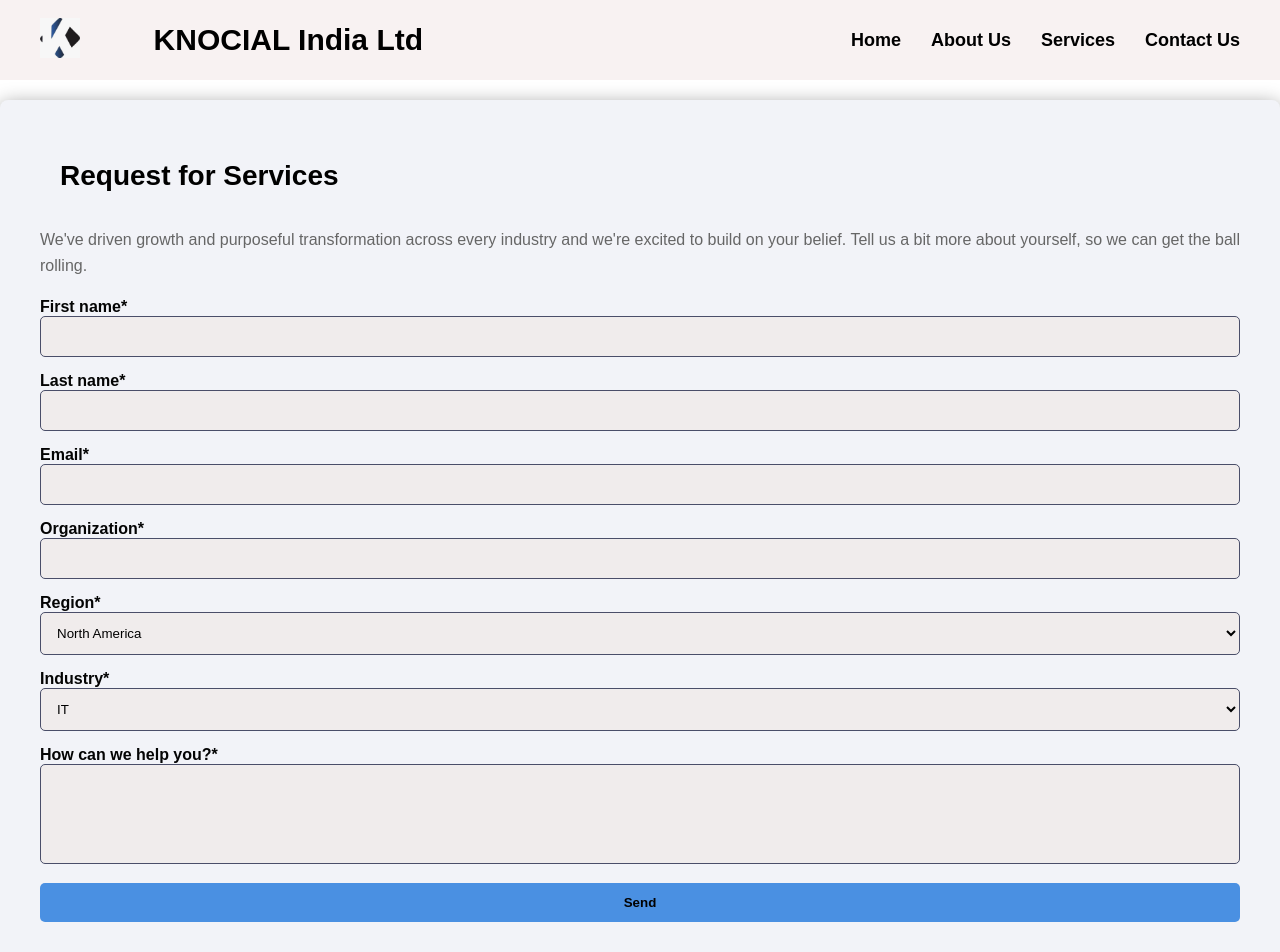
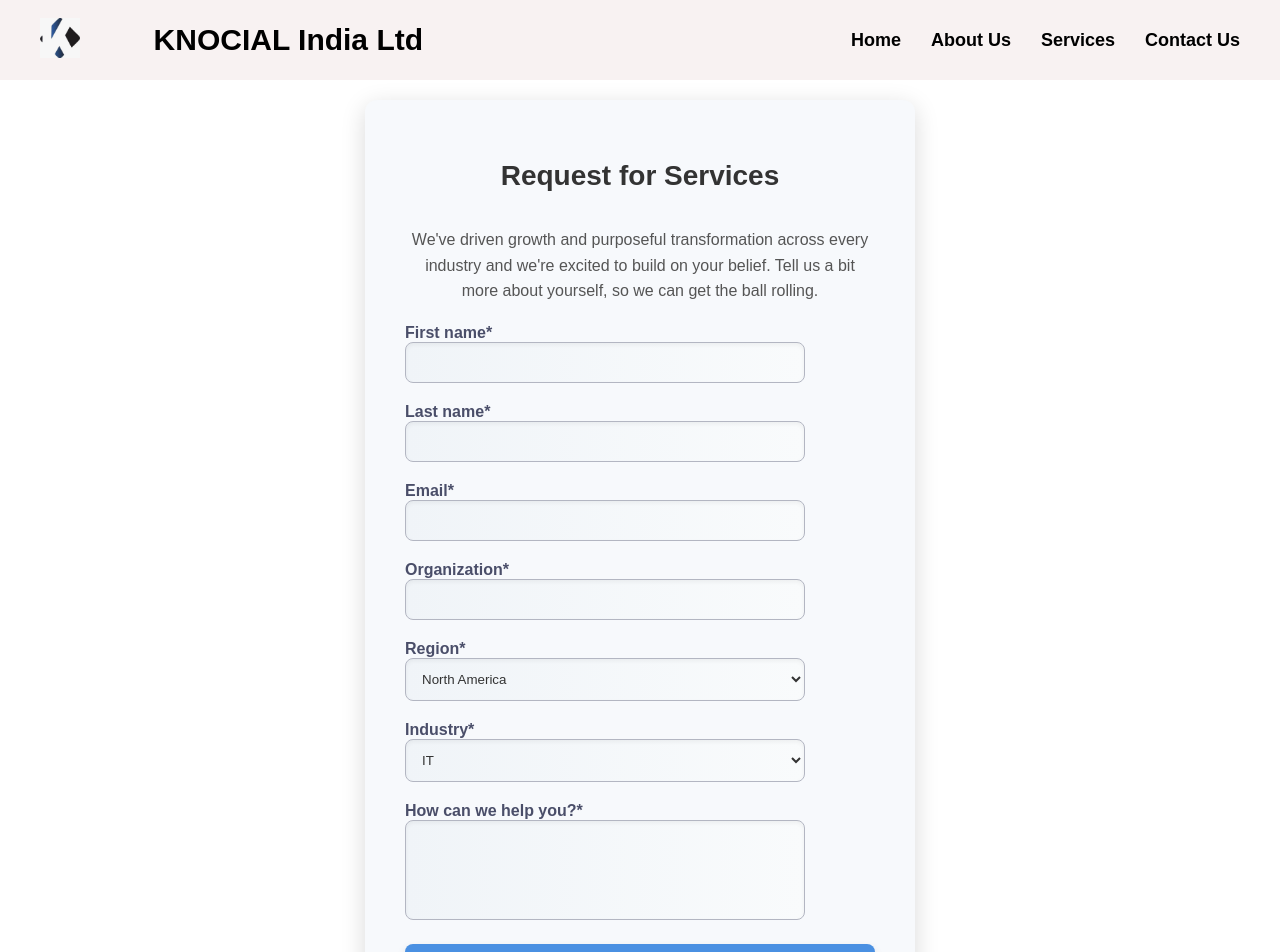
Before and after one commit to Arsh-Coding/knocial-landing-page, a React (Create React App) app: page /contact in a window 1280 px wide. Shown: the top 952 px of the page. Built offline with nearby package versions, Linux system fonts and the light colour scheme.

Commit message:
Contact page changes

```diff
--- a/src/Styles/Navbar.module.css
+++ b/src/Styles/Navbar.module.css
@@ -182,7 +182,12 @@
   .sidebar {
     display: block; /* Sidebar becomes accessible */
   }
-
+  .navlinksMobile{
+    color: white;
+  }
+.heading{
+  color: white;
+}
   .navlinksDesktop {
     display: none; /* Hide desktop navigation links */
   }
--- a/src/Styles/RequestForm.module.css
+++ b/src/Styles/RequestForm.module.css
@@ -1,26 +1,30 @@
 /* src/components/RequestForm.module.css */
 
 .container {
-  background-color: #f2f3f8; /* Dark background */
-  color: rgb(4, 4, 4);
+  background-color: #f7f9fc; /* Lighter background for a modern look */
+  color: #333; /* Softer text color */
   padding: 40px;
   width: 100%;
-  /* max-width: 600px;   */
-  margin: 20px auto; /* Center the form */
-  border-radius: 8px;
-  box-shadow: 0 4px 20px rgba(0, 0, 0, 0.4);
-  font-family: 'Arial', sans-serif; /* Add a clean font */
+  max-width: 550px; /* Set max width for better alignment */
+  margin: 20px auto;
+  border-radius: 12px; /* Smoother corners */
+  box-shadow: 0 6px 24px rgba(0, 0, 0, 0.15); /* Softer shadow */
+  font-family: 'Arial', sans-serif;
 }
 
 .title {
-  font-size: 28px; /* Larger title */
+  font-size: 28px;
   margin-bottom: 15px;
-  color: #000;
+  color: #333; /* Slightly softer than pure black */
+  text-align: center; /* Center-align the title */
+  font-weight: 700;
 }
 
 .description {
   margin-bottom: 20px;
-  font-size: 16px; /* Adjusted size for readability */
+  font-size: 16px;
+  color: #555; /* Muted color for the description */
+  text-align: center; /* Center-align the description */
 }
 
 .form {
@@ -29,46 +33,61 @@
 }
 
 .fieldGroup {
-  margin-bottom: 15px;
+  margin-bottom: 20px;
 }
 
 label {
-  font-weight: bold; /* Bold labels */
-  margin-bottom: 5px;
+  font-weight: 600; /* Slightly bold labels */
+  margin-bottom: 6px;
+  color: #4a4e69;
 }
 
 input[type="text"],
 input[type="email"],
 select,
 textarea {
-  width: 100%;
-  padding: 12px; /* Increased padding for a better feel */
-  border-radius: 5px;
-  border: 1px solid #4a4e69; /* Border styling */
-  background-color: #f0ecec; /* Light background for inputs */
-  color: #000; /* Text color */
+  width: 85%; /* Reduced width for a more refined layout */
+  padding: 12px;
+  border-radius: 8px;
+  border: 1px solid #b3b6c2; /* Softer border color */
+  background: linear-gradient(to right, #f0f4f8, #f9fbfc); /* Soft gradient */
+  color: #333;
+  box-shadow: inset 0 2px 4px rgba(0, 0, 0, 0.05); /* Subtle inner shadow */
+  transition: border-color 0.3s, box-shadow 0.3s;
+}
+
+input[type="text"]:focus,
+input[type="email"]:focus,
+select:focus,
+textarea:focus {
+  border-color: #4a90e2; /* Focus color */
+  box-shadow: 0 0 8px rgba(74, 144, 226, 0.2); /* Light glow on focus */
 }
 
 textarea {
-  height: 100px; /* Set a height for the textarea */
-  resize: none; /* Disable resizing */
+  height: 100px;
+  resize: none;
 }
 
 .checkGroup {
   margin: 15px 0;
+  color: #4a4e69;
 }
 
 .submitButton {
   background-color: #4a90e2; /* Primary button color */
-  color: rgb(2, 2, 2);
+  color: #fff;
   border: none;
-  padding: 12px;
-  border-radius: 5px;
+  padding: 14px;
+  border-radius: 8px;
   cursor: pointer;
   font-weight: bold;
-  transition: background-color 0.3s; /* Smooth transition */
+  text-transform: uppercase;
+  transition: background-color 0.3s, transform 0.2s;
+  box-shadow: 0 4px 10px rgba(0, 0, 0, 0.1); /* Button shadow */
 }
 
 .submitButton:hover {
-  background-color: #357ABD; /* Darker shade on hover */
+  background-color: #357ABD;
+  transform: translateY(-2px); /* Slight lift effect */
 }
--- a/src/components/Contact.jsx
+++ b/src/components/Contact.jsx
@@ -52,7 +52,7 @@ const RequestForm = () => {
           <input type="text" name="lastName" required onChange={handleChange} />
         </div>
         <div className={styles.fieldGroup}>
-          <label>Email*</label>
+          <label>Email*</label><br/>
           <input type="email" name="email" required onChange={handleChange} />
         </div>
         <div className={styles.fieldGroup}>
@@ -65,18 +65,20 @@ const RequestForm = () => {
           />
         </div>
         <div className={styles.fieldGroup}>
-          <label>Region*</label>
+          <label>Region*</label><br/>
           <select name="region" required onChange={handleChange}>
             <option value="" disabled>
               Select your region
             </option>
             <option value="North America">North America</option>
             <option value="Europe">Europe</option>
-            {/* Add more options as needed */}
+            <option value="Asia">Asia</option>
+            <option value="Australia">Australia</option>
+
           </select>
         </div>
         <div className={styles.fieldGroup}>
-          <label>Industry*</label>
+          <label>Industry*</label><br/>
           <select name="industry" required onChange={handleChange}>
             <option value="" disabled>
               Select your industry
```
